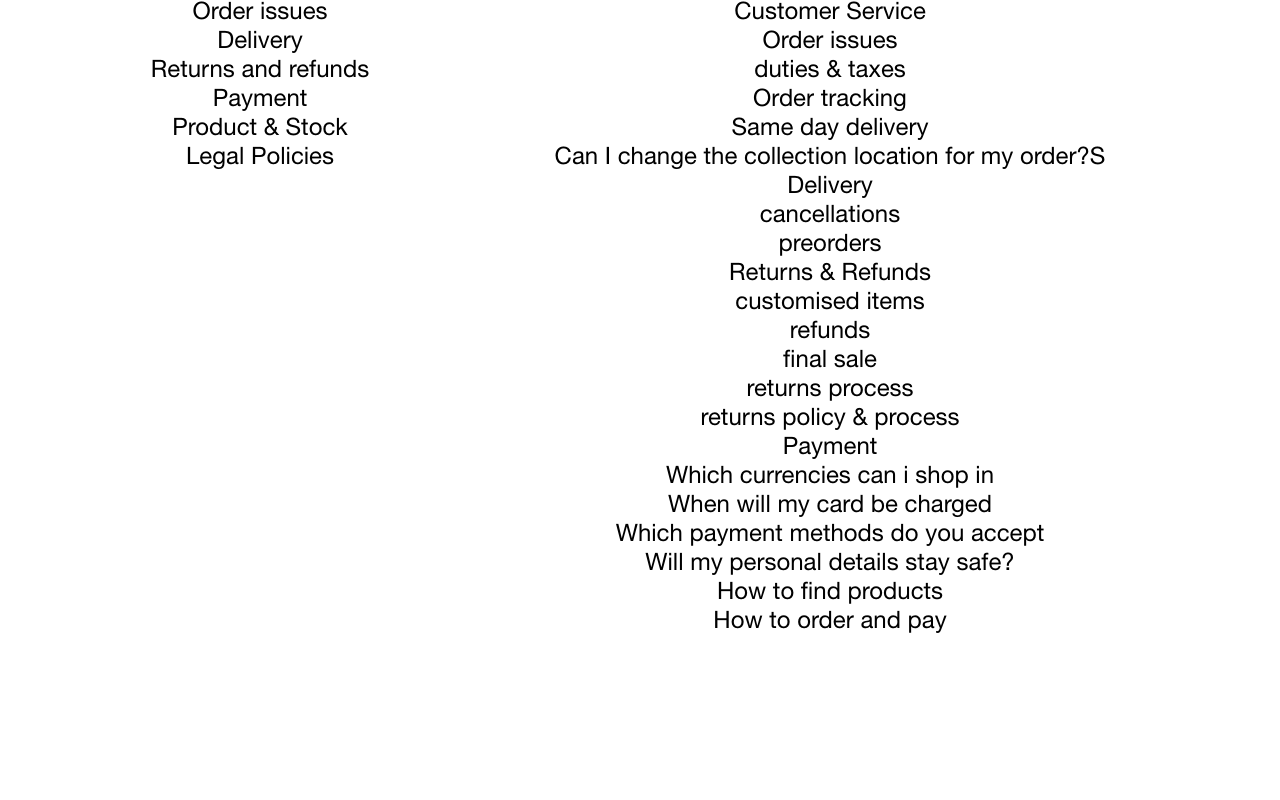
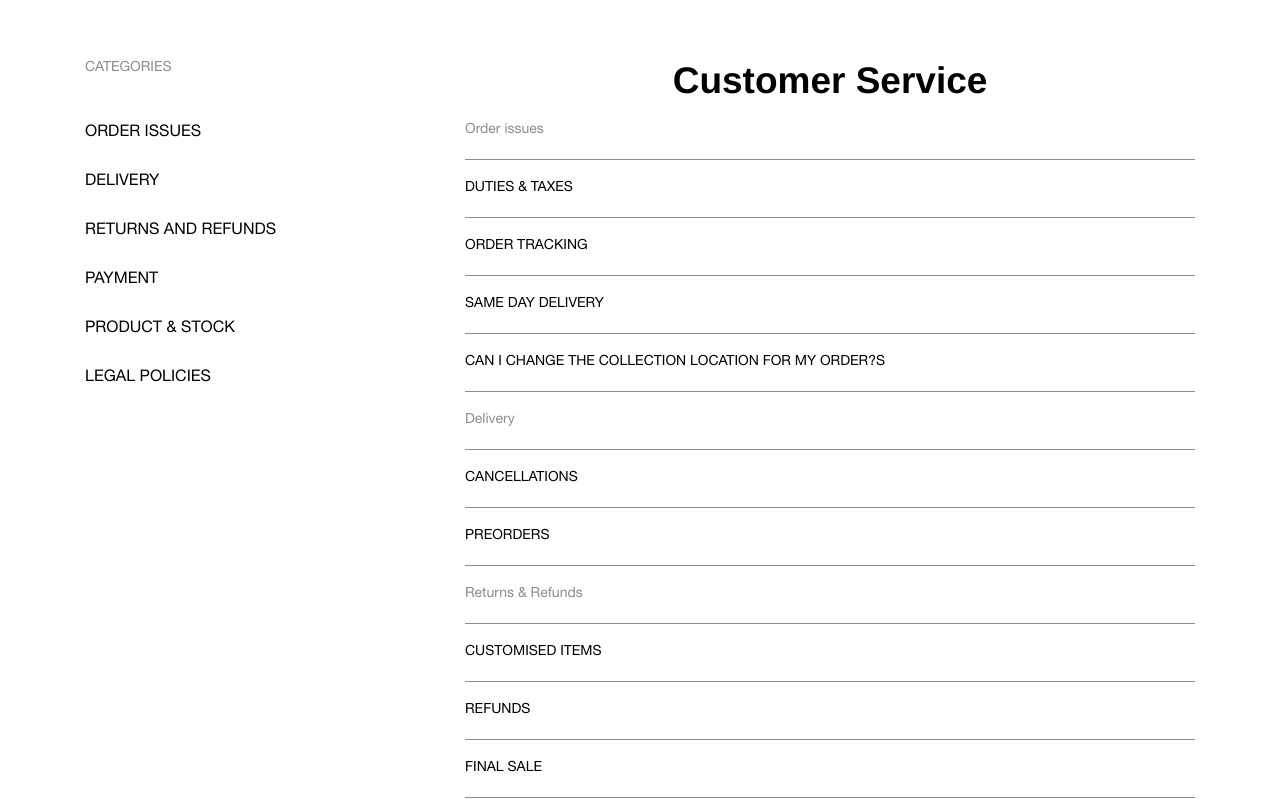
Before and after one commit to littlesoldier2019/e-commerce, a React (Create React App) app: page / in a window 1280 px wide. Shown: the top 800 px of the page. Built offline with nearby package versions, Linux system fonts and the light colour scheme.

Commit message:
Css styles for customer service page

```diff
--- a/src/App.js
+++ b/src/App.js
@@ -1,8 +1,6 @@
 import React from "react";
 import "./App.scss";
 import "bootstrap/dist/css/bootstrap-grid.min.css";
-import Cart from "./components/pages/cart/Cart";
-import CustomerToggle from "./components/pages/customer-service/CustomerToggle";
 import CustomerService from "./components/pages/customer-service/CustomerService";
 
 function App() {
--- /dev/null
+++ b/src/assets/styles/customer.scss
@@ -0,0 +1,53 @@
+.customer-service {
+  padding-top: 6rem;
+}
+
+.sidebar {
+  text-transform: uppercase;
+  text-align: left;
+  &__title {
+    font-size: 1.4rem;
+    color: #8C8C8C;
+    margin-bottom: 4rem;
+  }
+  &__list-item {
+    margin-bottom: 2rem;
+  }
+  &__link {
+    font-size: 1.6rem;
+    transition: all 1s;
+    &:hover {
+      text-decoration: underline;
+    }
+  }
+}
+
+.customer {
+  &__title {
+    font-size: 3.7rem;
+    font-weight: bold;
+  }
+}
+
+.toggle {
+  &__title {
+    text-align: left;
+    font-size: 1.4rem;
+    color: #8C8C8C;
+    padding-bottom: 2rem;
+    border-bottom: 1px solid #8C8C8C;
+    margin-top: 2rem;
+  }
+  &__button {
+    text-align: left;
+    padding: 2rem 0;
+    border-bottom: 1px solid #8C8C8C;
+    text-transform: uppercase;
+    font-size: 1.4rem;
+  }
+  &__desc {
+    text-align: left;
+    font-size: 1.2rem;
+    padding: 2rem 0 4rem;
+  }
+}
--- a/src/components/pages/customer-service/CustomerService.js
+++ b/src/components/pages/customer-service/CustomerService.js
@@ -1,11 +1,11 @@
 import React, { useState } from "react";
-import CustomerToggle from "./CustomerToggle";
 import CustomerSidebar from "./CustomerSidebar";
 import CustomerContent from "./CustomerContent";
+import "../../../assets/styles/customer.scss";
 
 const CustomerService = () => {
   return (
-    <div className="container">
+    <div className="container customer-service">
       <div className="row">
         <div className="col-md-4">
           <CustomerSidebar />
--- a/src/components/pages/customer-service/CustomerSidebar.js
+++ b/src/components/pages/customer-service/CustomerSidebar.js
@@ -3,6 +3,7 @@ import React from "react";
 const CustomerSidebar = () => {
   return (
     <aside className="customer__sidebar sidebar">
+      <div className="sidebar__title">Categories</div>
       <ul className="sidebar__list">
         <li className="sidebar__list-item">
           <a className="sidebar__link" href="#">
--- a/src/components/pages/customer-service/CustomerToggle.js
+++ b/src/components/pages/customer-service/CustomerToggle.js
@@ -17,10 +17,12 @@ const CustomerToggle = ({ items, title }) => {
           return (
             <AccordionItem key={item.id}>
               <AccordionItemHeading>
-                <AccordionItemButton>{item.title}</AccordionItemButton>
+                <AccordionItemButton className="toggle__button">
+                  {item.title}
+                </AccordionItemButton>
               </AccordionItemHeading>
               <AccordionItemPanel>
-                <p>{item.desc}</p>
+                <div className="toggle__desc">{item.desc}</div>
               </AccordionItemPanel>
             </AccordionItem>
           );
```
